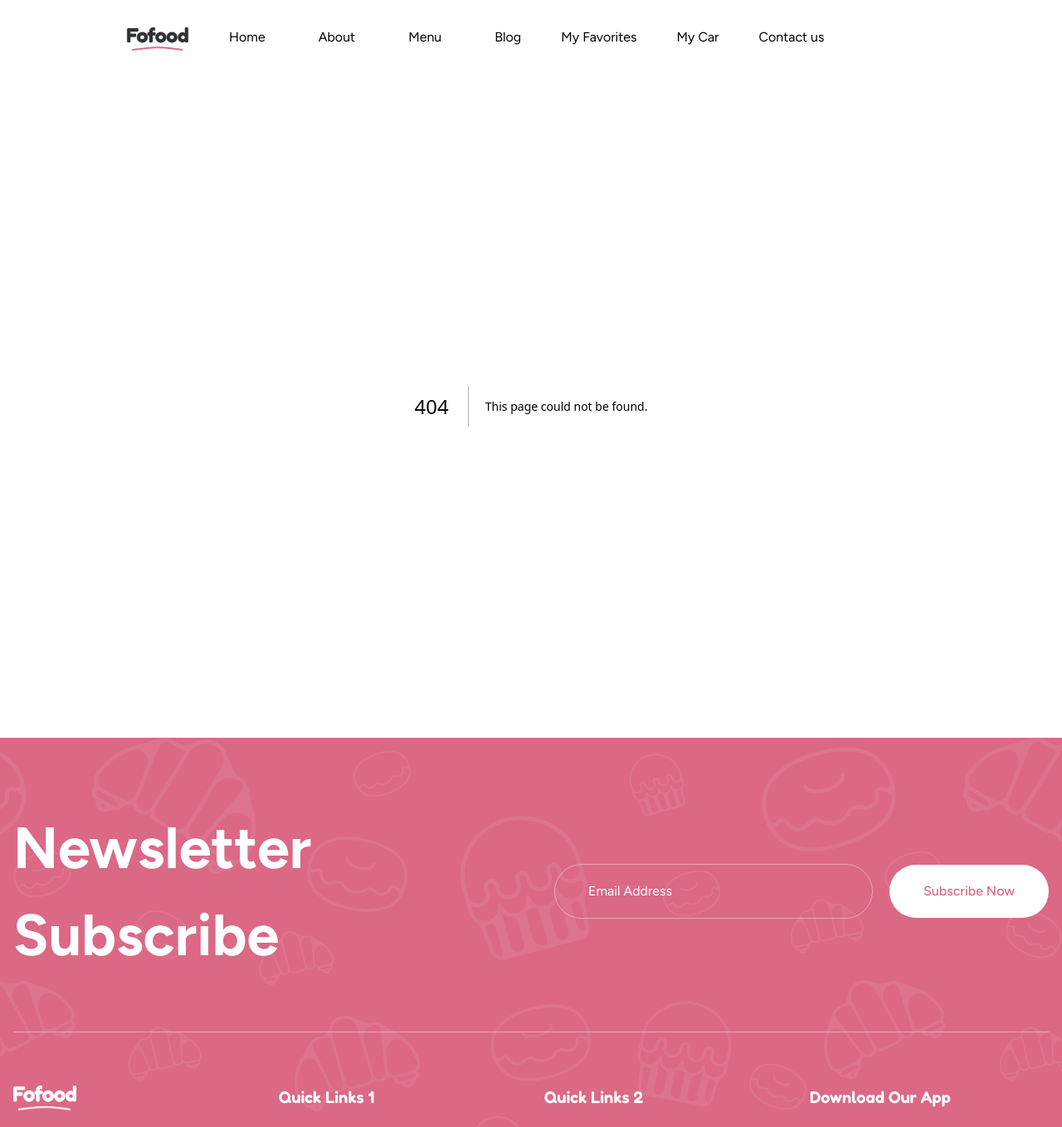
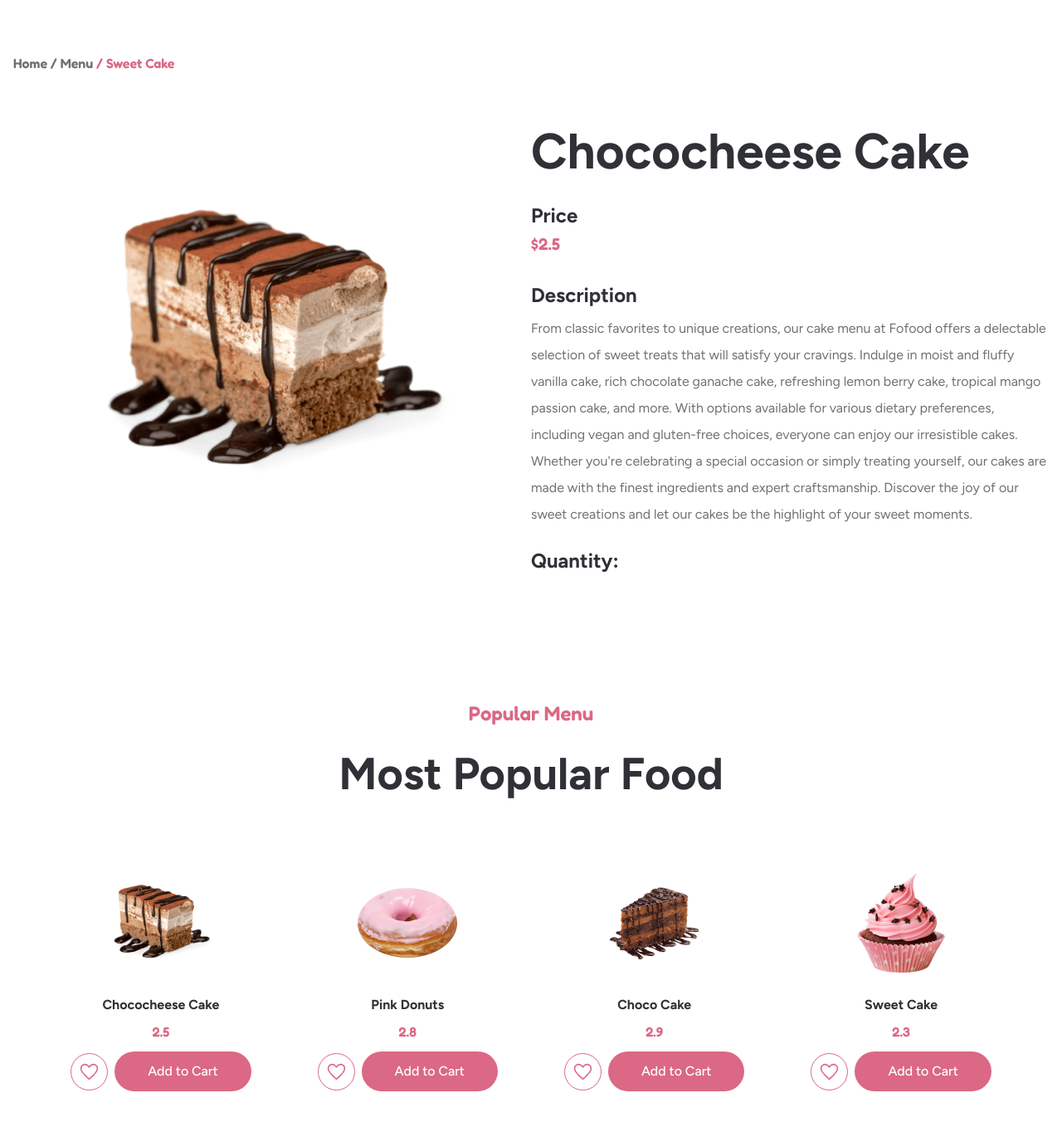
Before and after one commit to sandra-selezen/dessert-alert, a Next.js app: page /menu/1 in a window 1280 px wide. Before the commit this address had no page. Shown: the top 1358 px of the page at 83% size. Built offline with nearby package versions, Linux system fonts and the light colour scheme.

Commit message:
Add MenuDetails page

```diff
--- a/src/app/globals.css
+++ b/src/app/globals.css
@@ -77,3 +77,33 @@ input {
   background-repeat: no-repeat;
   background-size: cover;
 }
+
+.menu-item {
+  display: flex;
+  flex-direction: column;
+  align-items: center;
+
+  a {
+    transition: color 250ms cubic-bezier(0.4, 0, 0.2, 1),
+                text-decoration 250ms cubic-bezier(0.4, 0, 0.2, 1);
+  }
+}
+
+.menu-item:hover {
+  a {
+    color: var(--pink-100);
+    text-decoration: underline;
+
+  }
+}
+
+.button-wrapper {
+  margin-top: 0.75rem;
+  display: flex;
+  align-items: center;
+  column-gap: 0.5rem;
+}
+
+svg {
+  color: inherit;
+}
--- a/src/app/layout.tsx
+++ b/src/app/layout.tsx
@@ -31,7 +31,7 @@ export default function RootLayout({
   return (
     <html lang="en" className={`${figtree.variable} ${fredoka.variable}`}>
       <body>
-        <Header />
+        {/* <Header /> */}
         {children}
         <Footer />
       </body>
--- /dev/null
+++ b/src/app/menu/[id]/page.tsx
@@ -0,0 +1,54 @@
+import { PopularMenu } from "@/components/PopularMenu/PopularMenu";
+import { menu } from "@/lib/data";
+import Image from "next/image";
+
+export async function generateStaticParams() {
+  return menu.map((item) => ({
+    id: item.id.toString(),
+  }));
+}
+
+const MenuDetails = ({ params }: { params: { id: string } }) => {
+  const { id } = params;
+  const item = menu.find((menuItem) => menuItem.id === parseInt(id));
+
+  if (!item) {
+    return <h1 className="text-center text-2xl">Item not found</h1>;
+  }
+
+  return (
+    <main>
+      <div className="container mx-auto mt-10 lg:mt-16 mb-8 lg:mb-16 px-4">
+        <p className="font-fredoka font-semibold text-black50">Home / Menu <span className="text-pink100">/ Sweet Cake</span></p>
+      </div>
+      <section className="container mx-auto pb-20 lg:pb-36 px-4 flex flex-col lg:flex-row">
+        <div className="basis-1/2">
+          <Image src={item?.image} width={343} height={343} alt={item?.name} className="mx-auto w-full h-auto lg:w-[522px]" />
+        </div>
+        <div className="basis-1/2">
+          <h1 className="mb-4 lg:mb-8 font-bold text-4xl lg:text-6xl">{item?.name}</h1>
+          <p className="font-bold text-2xl mb-1">Price</p>
+          <span className="font-fredoka font-semibold text-xl text-pink100">${item?.price}</span>
+          <div className="mt-8">
+            <h3 className="font-bold text-2xl mb-2">Description</h3>
+            <p className="text-black50 text-base/8">
+              From classic favorites to unique creations, our cake menu at Fofood offers a delectable selection of sweet treats that will satisfy your cravings.
+              Indulge in moist and fluffy vanilla cake, rich chocolate ganache cake, refreshing lemon berry cake, tropical mango passion cake, and more.
+              With options available for various dietary preferences, including vegan and gluten-free choices, everyone can enjoy our irresistible cakes.
+              Whether you're celebrating a special occasion or simply treating yourself, our cakes are made with the finest ingredients and expert craftsmanship.
+              Discover the joy of our sweet creations and let our cakes be the highlight of your sweet moments.
+            </p>
+          </div>
+          <div className="mt-6">
+            <h3 className="font-bold text-2xl mb-2">Quantity:</h3>
+          </div>
+        </div>
+      </section>
+      <section className="container mx-auto pb-20 lg:pb-36 px-4">
+        <PopularMenu />
+      </section>
+    </main>
+  )
+}
+
+export default MenuDetails;
--- a/src/app/menu/page.tsx
+++ b/src/app/menu/page.tsx
@@ -3,6 +3,7 @@ import Image from "next/image";
 import { menu } from "@/lib/data";
 
 import { Categories } from "@/components/Categories/Categories";
+import Link from "next/link";
 
 const MenuPage = () => {
   return (
@@ -16,22 +17,22 @@ const MenuPage = () => {
       <section className="container mx-auto px-4 pt-16 md:pt-20 pb-20 md:pb-36">
         <div className="flex flex-col md:flex-row gap-16 md:gap-20">
           <div className="basis-1/4">
-            <h3>Categories</h3>
+            <h3 className="mb-6 text-black50 font-bold text-2xl">Categories</h3>
             <Categories />
             <div>Banner</div>
           </div>
 
           <div className="basis-3/4">
-            <div className="flex justify-between">
-              <h2>All Menu</h2>
-              <p>200 Menu</p>
+            <div className="flex justify-between mb-8">
+              <h2 className="text-3xl lg:text-4xl font-bold">All Menu</h2>
+              <p className="font-fredoka font-semibold text-xl text-pink100">200 Menu</p>
             </div>
             <ul className="grid grid-cols-2 lg:grid-cols-3 gap-10 lg:gap-20">
               {menu.map((item) => (
-                <li key={item.id}>
-                  <Image src={item.image} width={200} height={200} alt={item.name} />
-                  <h3>{item.name}</h3>
-                  <p>${item.price}</p>
+                <li key={item.id} className="flex flex-col items-center">
+                  <Image src={item.image} width={200} height={200} alt={item.name} className="mb-3" />
+                  <Link href={`/menu/${item.id}`} className="mb-2 font-bold hover:text-pink100 hover:underline transition-all">{item.name}</Link>
+                  <span className="font-fredoka font-semibold text-pink100">${item.price}</span>
                 </li>
               ))}
             </ul>
--- a/src/app/page.tsx
+++ b/src/app/page.tsx
@@ -4,12 +4,6 @@ import Image from "next/image";
 import appStore from "/public/images/app-store.png";
 import googlePlay from "/public/images/google-play.png";
 import heroBg from "/public/images/bg-hero-02.png";
-import cake from "/public/images/cake.png";
-import cupcake from "/public/images/cupcake.png";
-import donut from "/public/images/donut.png";
-import cookie from "/public/images/cookie.png";
-import macaron from "/public/images/macaron.png";
-import drink from "/public/images/drink.png";
 import chef from "/public/images/chef.png";
 import kid from "/public/images/kid.png";
 import blog1 from "/public/images/blog-01.png";
--- a/src/components/PopularMenu/PopularMenu.tsx
+++ b/src/components/PopularMenu/PopularMenu.tsx
@@ -1,15 +1,10 @@
 import React from 'react';
 import Image from "next/image";
+import Link from 'next/link';
 
-import chococheeseCake from "/public/images/chococheese-cake.png";
-import pinkDonuts from "/public/images/pink-donuts.png";
-import chocoCake from "/public/images/choco-cake.png";
-import sweetCake from "/public/images/sweet-cake.png";
-import pinkSweet from "/public/images/pink-sweet.png";
-import chocoCookies from "/public/images/choco-cookies.png";
-import sweetDonuts from "/public/images/sweet-donuts.png";
-import sweetChoco from "/public/images/sweet-choco.png";
-
+import HeartIcon from "../../../public/icons/favorite.svg";
+import CartIcon from "../../../public/icons/buy.svg";
+import { popularMenu } from '@/lib/data';
 import { SecondaryButton } from '../Buttons/SecondaryButton';
 
 export const PopularMenu = () => {
@@ -18,46 +13,22 @@ export const PopularMenu = () => {
       <p className="mb-4 text-2xl font-fredoka text-center font-semibold text-pink100">Popular Menu</p>
       <h2 className="h2 mb-10 lg:mb-16 text-center">Most Popular Food</h2>
       <ul className="max-w-max mx-auto grid grid-cols-2 lg:grid-cols-4 gap-10 lg:gap-20">
-        <li className="flex flex-col items-center">
-          <Image src={chococheeseCake} width={150} height={150} alt="Chococheese Cake" className="mb-3" />
-          <h3 className="mb-2 font-bold">Chococheese Cake</h3>
-          <span className="font-fredoka font-semibold text-pink100">$2.5</span>
-        </li>
-        <li className="flex flex-col items-center">
-          <Image src={pinkDonuts} width={150} height={150} alt="Pink Donuts" className="mb-3" />
-          <h3 className="mb-2 font-bold">Pink Donuts</h3>
-          <span className="font-fredoka font-semibold text-pink100">$2.8</span>
-        </li>
-        <li className="flex flex-col items-center">
-          <Image src={chocoCake} width={150} height={150} alt="Choco Cake" className="mb-3" />
-          <h3 className="mb-2 font-bold">Choco Cake</h3>
-          <span className="font-fredoka font-semibold text-pink100">$2.9</span>
-        </li>
-        <li className="flex flex-col items-center">
-          <Image src={sweetCake} width={150} height={150} alt="Sweet Cake" className="mb-3" />
-          <h3 className="mb-2 font-bold">Sweet Cake</h3>
-          <span className="font-fredoka font-semibold text-pink100">$2.3</span>
-        </li>
-        <li className="flex flex-col items-center">
-          <Image src={pinkSweet} width={150} height={150} alt="Pink Sweet" className="mb-3" />
-          <h3 className="mb-2 font-bold">Pink Sweet</h3>
-          <span className="font-fredoka font-semibold text-pink100">$2.1</span>
-        </li>
-        <li className="flex flex-col items-center">
-          <Image src={chocoCookies} width={150} height={150} alt="Choco Cookies" className="mb-3" />
-          <h3 className="mb-2 font-bold">Choco Cookies</h3>
-          <span className="font-fredoka font-semibold text-pink100">$2.8</span>
-        </li>
-        <li className="flex flex-col items-center">
-          <Image src={sweetDonuts} width={150} height={150} alt="Sweet Donuts" className="mb-3" />
-          <h3 className="mb-2 font-bold">Sweet Donuts</h3>
-          <span className="font-fredoka font-semibold text-pink100">$1.8</span>
-        </li>
-        <li className="flex flex-col items-center">
-          <Image src={sweetChoco} width={150} height={150} alt="Sweet Choco" className="mb-3" />
-          <h3 className="mb-2 font-bold">Sweet Choco</h3>
-          <span className="font-fredoka font-semibold text-pink100">$3.6</span>
-        </li>
+        {popularMenu.map((item) => (
+          <li key={item.id} className="menu-item">
+            <Image src={item.image} width={150} height={150} alt={item.name} className="mb-3" />
+            <Link href={`/menu/${item.id}`} className="mb-2 font-bold">{item.name}</Link>
+            <span className="font-fredoka font-semibold text-pink100">{item.price}</span>
+            <div className="button-wrapper">
+              <button className="p-2 flex justify-center items-center rounded-full bg-transparent border border-solid border-pink100">
+                <HeartIcon />
+              </button>
+              <button className="flex justify-center items-center rounded-full py-3 px-5 md:px-10 bg-pink100 text-white hover:shadow-lg shadow-pink transition-shadow font-medium">
+                <span className="md:hidden"><CartIcon className="fill-white" /></span>
+                <span className="hidden md:block">Add to Cart</span>
+              </button>
+            </div>
+          </li>
+        ))}
       </ul>
       <div className="max-w-max mx-auto mt-10 lg:mt-20">
         <SecondaryButton href="/menu" clasName="inline-block">See All Menu</SecondaryButton>
--- a/src/lib/data.ts
+++ b/src/lib/data.ts
@@ -13,6 +13,57 @@ import donut from "/public/images/donut.png";
 import cookie from "/public/images/cookie.png";
 import macaron from "/public/images/macaron.png";
 import drink from "/public/images/drink.png";
+
+export const popularMenu = [
+  {
+    id: 1,
+    name: "Chococheese Cake",
+    price: 2.5,
+    image: chococheeseCake,
+  },
+  {
+    id: 2,
+    name: "Pink Donuts",
+    price: 2.8,
+    image: pinkDonuts,
+  },
+  {
+    id: 3,
+    name: "Choco Cake",
+    price: 2.9,
+    image: chocoCake,
+  },
+  {
+    id: 4,
+    name: "Sweet Cake",
+    price: 2.3,
+    image: sweetCake,
+  },
+  {
+    id: 5,
+    name: "Pink Sweet",
+    price: 2.1,
+    image: pinkSweet,
+  },
+  {
+    id: 6,
+    name: "Choco Cookies",
+    price: 2.8,
+    image: chocoCookies,
+  },
+  {
+    id: 7,
+    name: "Sweet Donuts",
+    price: 1.8,
+    image: sweetDonuts,
+  },
+  {
+    id: 8,
+    name: "Sweet Choco",
+    price: 3.6,
+    image: sweetChoco,
+  },
+];
 
 export const menu = [
   {
```
Also changed, not shown: public/icons/buy.svg.
